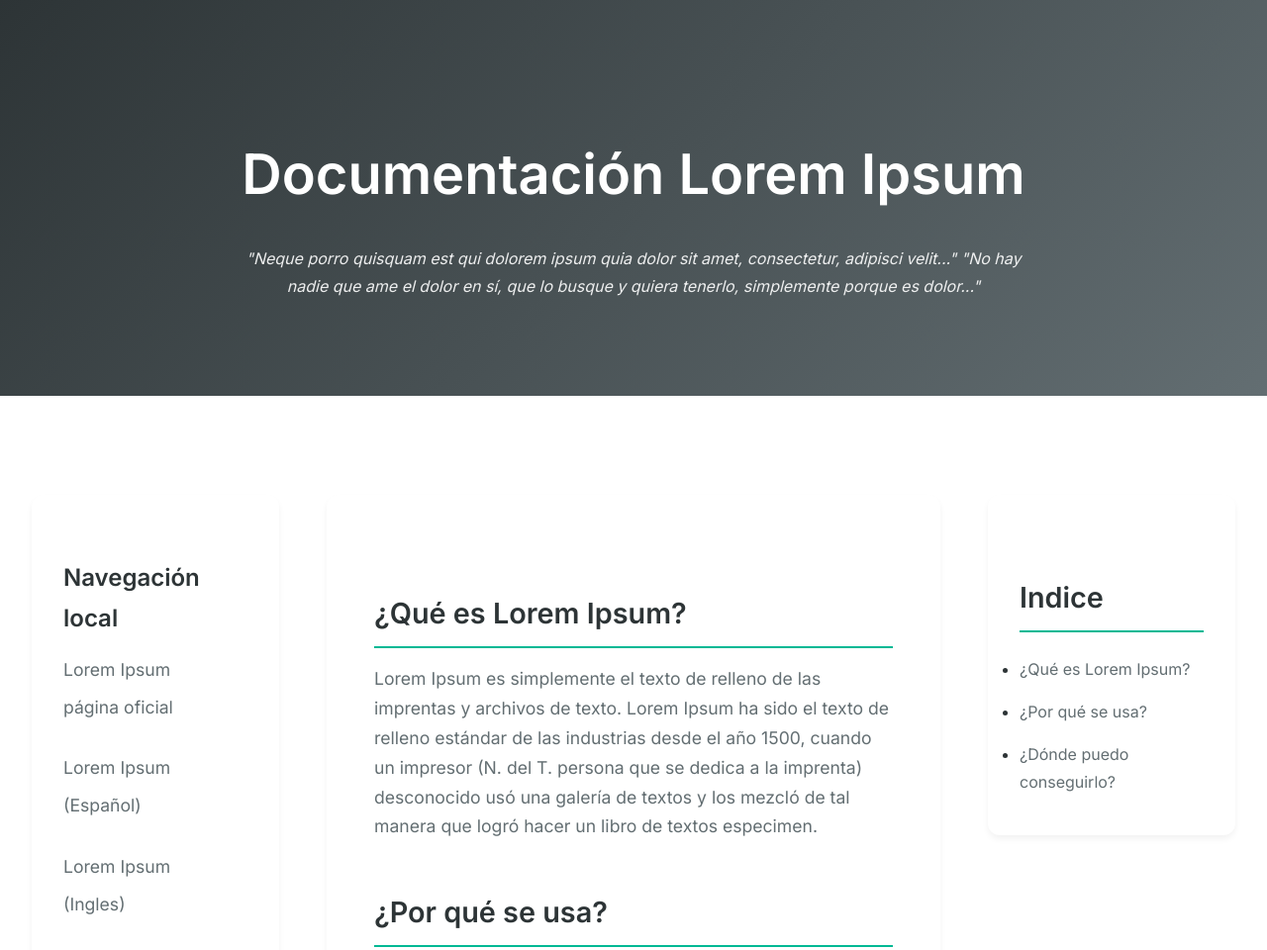
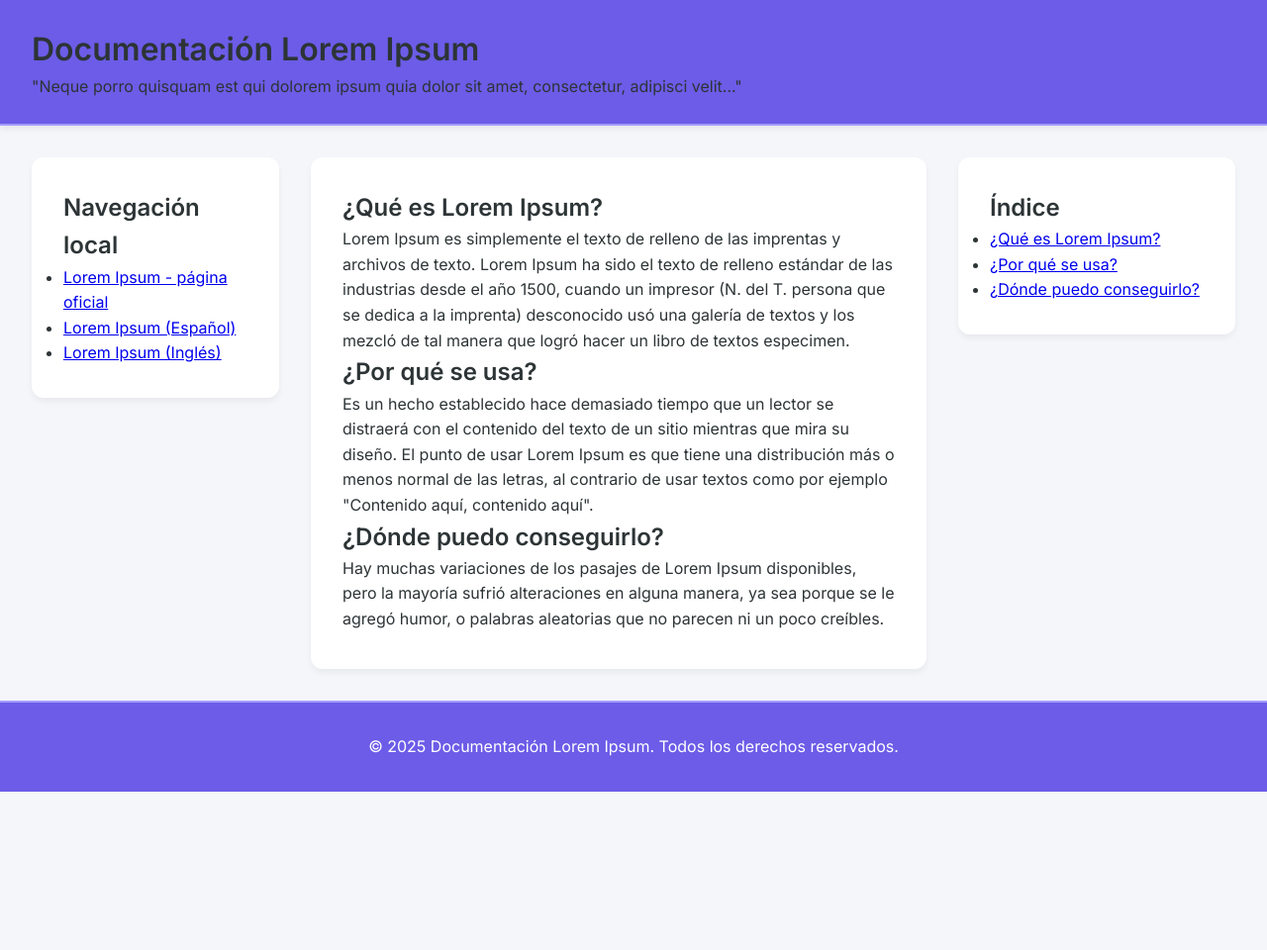
Before and after one commit to Juan-Manuel02/Lorem-Ipsum, a plain HTML site: page index.html in a window 1280 px wide. Shown: the top 960 px of the page at 99% size. After the commit the page ends 800 px from the top, so only its background shows below. Drawn offline with Linux system fonts and the light colour scheme.

Commit message:
Lorem Ipsum aplicando Flexbox

```diff
--- a/index.html
+++ b/index.html
@@ -1,6 +1,5 @@
 <!DOCTYPE html>
 <html lang="es-ES">
-
 <head>
     <meta charset="UTF-8">
     <meta name="viewport" content="width=device-width, initial-scale=1.0">
@@ -16,41 +15,59 @@
     <link rel="icon" href="./imagenes/favicon.png" type="image/png">
     <link href="https://fonts.googleapis.com/css2?family=Inter:wght@400;500;600&display=swap" rel="stylesheet">
 </head>
+<body>
+    <div class="page">
+        <header class="header">
+            <div class="header-content">
+                <h1>Documentación Lorem Ipsum</h1>
+                <p class="header-quote">"Neque porro quisquam est qui dolorem ipsum quia dolor sit amet, consectetur, adipisci velit..."</p>
+            </div>
+        </header>
 
-<body>
-  <header>
-    <div id="Documentación Lorem Ipsum">
-      <h1>Documentación Lorem Ipsum</h1>
-      <h4>"Neque porro quisquam est qui dolorem ipsum quia dolor sit amet, consectetur, adipisci velit..."
-        "No hay nadie que ame el dolor en sí, que lo busque y quiera tenerlo, simplemente porque es dolor..."</h4>
-  </header>
         <div class="container">
-    <nav>
-      <h1>Navegación local</h1>
-        <p>Lorem Ipsum <a href="https://www.lipsum.com/">página oficial</a></p>
-        <p>Lorem Ipsum <a href="https://www.lipsum.com/">(Español)</a></p>
-        <p>Lorem Ipsum <a href="https://www.lipsum.com/">(Ingles)</a></p>
+            <nav class="nav">
+                <h2>Navegación local</h2>
+                <ul class="nav-links">
+                    <li><a href="https://www.lipsum.com/">Lorem Ipsum - página oficial</a></li>
+                    <li><a href="https://www.lipsum.com/">Lorem Ipsum (Español)</a></li>
+                    <li><a href="https://www.lipsum.com/">Lorem Ipsum (Inglés)</a></li>
+                </ul>
             </nav>
+
             <main>
                 <section>
+                    <article>
                         <h2 id="queEs">¿Qué es Lorem Ipsum?</h2>
                         <p>Lorem Ipsum es simplemente el texto de relleno de las imprentas y archivos de texto. Lorem Ipsum ha sido el texto de relleno estándar de las industrias desde el año 1500, cuando un impresor (N. del T. persona que se dedica a la imprenta) desconocido usó una galería de textos y los mezcló de tal manera que logró hacer un libro de textos especimen.</p>
+                    </article>
+
+                    <article>
                         <h2 id="seUsa">¿Por qué se usa?</h2>
-      <p>Es un hecho establecido hace demasiado tiempo que un lector se distraerá con el contenido del texto de un sitio mientras que mira su diseño. El punto de usar Lorem Ipsum es que tiene una distribución más o menos normal de las letras, al contrario de usar textos como por ejemplo "Contenido aquí, contenido aquí". Estos textos hacen parecerlo un español que se puede leer. Muchos paquetes de autoedición y editores de páginas web usan el Lorem Ipsum como su texto por defecto, y al hacer una búsqueda de "Lorem Ipsum" va a dar por resultado muchos sitios web que usan este texto si se encuentran en estado de desarrollo. Muchas versiones han evolucionado a través de los años, algunas veces por accidente, otras veces a propósito (por ejemplo insertándole humor y cosas por el estilo).</p>
+                        <p>Es un hecho establecido hace demasiado tiempo que un lector se distraerá con el contenido del texto de un sitio mientras que mira su diseño. El punto de usar Lorem Ipsum es que tiene una distribución más o menos normal de las letras, al contrario de usar textos como por ejemplo "Contenido aquí, contenido aquí".</p>
+                    </article>
+
+                    <article>
                         <h2 id="dondeConseguirlo">¿Dónde puedo conseguirlo?</h2>
-      <p>Hay muchas variaciones de los pasajes de Lorem Ipsum disponibles, pero la mayoría sufrió alteraciones en alguna manera, ya sea porque se le agregó humor, o palabras aleatorias que no parecen ni un poco creíbles. Si vas a utilizar un pasaje de Lorem Ipsum, necesitás estar seguro de que no hay nada avergonzante escondido en el medio del texto. Todos los generadores de Lorem Ipsum que se encuentran en Internet tienden a repetir trozos predefinidos cuando sea necesario, haciendo a este el único generador verdadero (válido) en la Internet. Usa un diccionario de mas de 200 palabras provenientes del latín, combinadas con estructuras muy útiles de sentencias, para generar texto de Lorem Ipsum que parezca razonable. Este Lorem Ipsum generado siempre estará libre de repeticiones, humor agregado o palabras no características del lenguaje, etc.</p>
+                        <p>Hay muchas variaciones de los pasajes de Lorem Ipsum disponibles, pero la mayoría sufrió alteraciones en alguna manera, ya sea porque se le agregó humor, o palabras aleatorias que no parecen ni un poco creíbles.</p>
+                    </article>
                 </section>
             </main>
+
             <aside>
-    <h2>Indice</h2>
+                <div class="table-of-contents">
+                    <h2>Índice</h2>
                     <ul>
                         <li><a href="#queEs">¿Qué es Lorem Ipsum?</a></li>
                         <li><a href="#seUsa">¿Por qué se usa?</a></li>
                         <li><a href="#dondeConseguirlo">¿Dónde puedo conseguirlo?</a></li>
+                    </ul>
+                </div>
             </aside>
         </div>
+
         <footer>
             <p>&copy; 2025 Documentación Lorem Ipsum. Todos los derechos reservados.</p>
         </footer>
+    </div>
 </body>
 </html>
--- a/styles.css
+++ b/styles.css
@@ -1,148 +1,185 @@
-:root {
-  --primary-color: #2d3436;
-  --secondary-color: #636e72;
-  --accent-color: #00b894;
-  --background-color: #ffffff;
-  --text-color: #2d3436;
-  --sidebar-color: #f5f6fa;
-  --header-height: 400px;
-}
-
-* {
+/* Reset */
+*, *::before, *::after {
   margin: 0;
   padding: 0;
   box-sizing: border-box;
 }
 
-body {
-  font-family: 'Inter', sans-serif;
-  line-height: 1.7;
-  color: var(--text-color);
-  background-color: var(--background-color);
+:root {
+  /* Paleta de colores */
+  --color-primary: #6c5ce7;
+  --color-primary-light: #a29bfe;
+  --color-secondary: #00cec9;
+  --color-accent: #fd79a8;
+  --color-background: #f5f6fa;
+  --color-surface: #ffffff;
+  --color-text: #2d3436;
+  --color-text-light: #ffffff;
+
+  /* Sistema de espaciado */
+  --space-xs: clamp(0.5rem, 1vw, 0.75rem);
+  --space-sm: clamp(1rem, 2vw, 1.5rem);
+  --space-md: clamp(1.5rem, 3vw, 2rem);
+  --space-lg: clamp(2rem, 4vw, 3rem);
+
+  /* Efectos visuales */
+  --border-radius: 12px;
+  --shadow-soft: 0 4px 6px rgba(0, 0, 0, 0.05);
+  --shadow-hover: 0 8px 15px rgba(0, 0, 0, 0.1);
+  --transition: all 0.3s ease;
 }
 
-header {
-  height: var(--header-height);
-  background: linear-gradient(135deg, var(--primary-color), var(--secondary-color));
-  color: white;
-  display: flex;
-  align-items: center;
-  justify-content: center;
-  text-align: center;
-  padding: 2rem;
+/* Estilos base */
+body {
+  font-family: 'Inter', system-ui, -apple-system, sans-serif;
+  background-color: var(--color-background);
+  color: var(--color-text);
+  line-height: 1.6;
+  min-height: 100vh;
 }
 
-header h1 {
-  font-size: 3.5rem;
-  margin-bottom: 1.5rem;
-  color: white;
+.page {
+  min-height: 100vh; /* Corregido de min-width a min-height */
+  display: flex;
+  flex-direction: column;
 }
 
-header h4 {
-  font-weight: 400;
-  color: rgba(255, 255, 255, 0.9);
-  max-width: 800px;
-  margin: 0 auto;
-  font-style: italic;
+/* Header mejorado */
+.header {
+  position: sticky;
+  top: 0;
+  z-index: 100;
+  background-color: var(--color-primary);
+  padding: var(--space-sm) var(--space-md);
+  display: flex;
+  justify-content: space-between;
+  align-items: center;
+  box-shadow: var(--shadow-soft);
+  border-bottom: 2px solid var(--color-primary-light);
 }
 
+/* Contenedor principal corregido */
 .container {
-  display: grid;
-  grid-template-columns: 250px 1fr 250px;
-  gap: 3rem;
-  max-width: 1400px;
-  margin: 100px auto 0;
-  padding: 0 2rem;
-  position: relative;
+  flex: 1;
+  display: flex;
+  gap: var(--space-md);
+  padding: var(--space-md);
+  max-width: 1400px; /* Reducido para mejor legibilidad */
+  margin: 0 auto;
+  width: 100%;
 }
 
-nav, aside {
-  background: var(--background-color);
-  padding: 2rem;
-  border-radius: 12px;
-  box-shadow: 0 4px 6px rgba(0, 0, 0, 0.05);
+/* Navegación lateral corregida */
+.nav {
   position: sticky;
-  top: 2rem;
+  top: var(--space-lg);
   height: fit-content;
+  flex: 0 0 250px; /* Ancho fijo más apropiado */
+  background-color: var(--color-surface);
+  padding: var(--space-md);
+  border-radius: var(--border-radius);
+  box-shadow: var(--shadow-soft);
+  transition: var(--transition);
 }
 
+/* Contenido principal corregido */
 main {
-  background: var(--background-color);
-  padding: 3rem;
-  border-radius: 12px;
-  box-shadow: 0 4px 6px rgba(0, 0, 0, 0.05);
+  flex: 1;
+  background-color: var(--color-surface);
+  padding: var(--space-md);
+  border-radius: var(--border-radius);
+  box-shadow: var(--shadow-soft);
+  min-width: 0; /* Evita desbordamiento en flex */
+  overflow: auto; /* Maneja contenido largo */
 }
 
-/* Enlaces de navegación */
-nav a, aside a {
-  color: var(--secondary-color);
-  text-decoration: none;
-  display: block;
-  padding: 0.5rem 0;
-  transition: color 0.3s ease;
+/* Barra lateral derecha corregida */
+aside {
+  position: sticky;
+  top: var(--space-lg);
+  height: fit-content;
+  flex: 0 0 280px;
+  background-color: var(--color-surface);
+  padding: var(--space-md);
+  border-radius: var(--border-radius);
+  box-shadow: var(--shadow-soft);
+  transition: var(--transition);
 }
 
-nav a:hover, aside a:hover {
-  color: var(--accent-color);
+/* Efectos hover suavizados */
+.nav:hover, aside:hover {
+  transform: translateY(-2px); /* Reducido para un efecto más sutil */
+  box-shadow: var(--shadow-hover);
 }
 
-/* Títulos y contenido */
-h1, h2, h3 {
-  color: var(--primary-color);
-  margin: 2rem 0 1rem;
+/* Footer mejorado */
+footer {
+  margin-top: auto;
+  background-color: var(--color-primary);
+  color: var(--color-text-light);
+  padding: var(--space-md);
+  text-align: center;
+  border-top: 2px solid var(--color-primary-light);
 }
 
-h2 {
-  font-size: 1.8rem;
-  border-bottom: 2px solid var(--accent-color);
-  padding-bottom: 0.5rem;
-  margin-top: 3rem;
-}
-
-p {
-  color: var(--secondary-color);
-  margin-bottom: 1.5rem;
-  font-size: 1.1rem;
-}
-
-footer {
-  background: var(--primary-color);
-  color: white;
-  text-align: center;
-  padding: 2rem;
-  margin-top: 4rem;
-}
-
-/* Responsive */
+/* Sistema responsive mejorado */
 @media (max-width: 1200px) {
   .container {
-    grid-template-columns: 200px 1fr;
+    gap: var(--space-sm);
+    padding: var(--space-sm);
   }
 
-  aside {
-    display: none;
+  .nav, aside {
+    flex: 0 0 220px;
   }
 }
 
-@media (max-width: 768px) {
-  :root {
-    --header-height: 300px;
+@media (max-width: 900px) {
+  .container {
+    flex-direction: column;
   }
 
-  header h1 {
-    font-size: 2.5rem;
+  .nav, aside {
+    position: static;
+    width: 100%;
+    flex: none;
+  }
+
+  main {
+    order: -1;
+  }
+}
+
+/* Ajustes móvil mejorados */
+@media (max-width: 600px) {
+  :root {
+    --space-md: 1rem;
+    --space-lg: 1.5rem;
+  }
+
+  .header {
+    padding: var(--space-xs) var(--space-sm);
   }
 
   .container {
-    grid-template-columns: 1fr;
-    margin-top: -50px;
+    padding: var(--space-xs);
   }
 
-  nav {
-    display: none;
-  }
-
-  main {
-    padding: 2rem;
+  .nav, main, aside {
+    padding: var(--space-sm);
+    border-radius: var(--border-radius);
   }
 }
+
+/* Dark mode refinado */
+@media (prefers-color-scheme: dark) {
+  :root {
+    --color-background: #1a1a1a;
+    --color-surface: #2d2d2d;
+    --color-text: #e0e0e0;
+    --color-primary: #7d6ef1;
+    --color-primary-light: #9b8ff8;
+    --shadow-soft: 0 4px 6px rgba(0, 0, 0, 0.2);
+    --shadow-hover: 0 8px 15px rgba(0, 0, 0, 0.3);
+  }
+}
```
Also changed, not shown: ingles.html (+35 -15 lines). Lines whose indentation alone changed are shown as unchanged.
